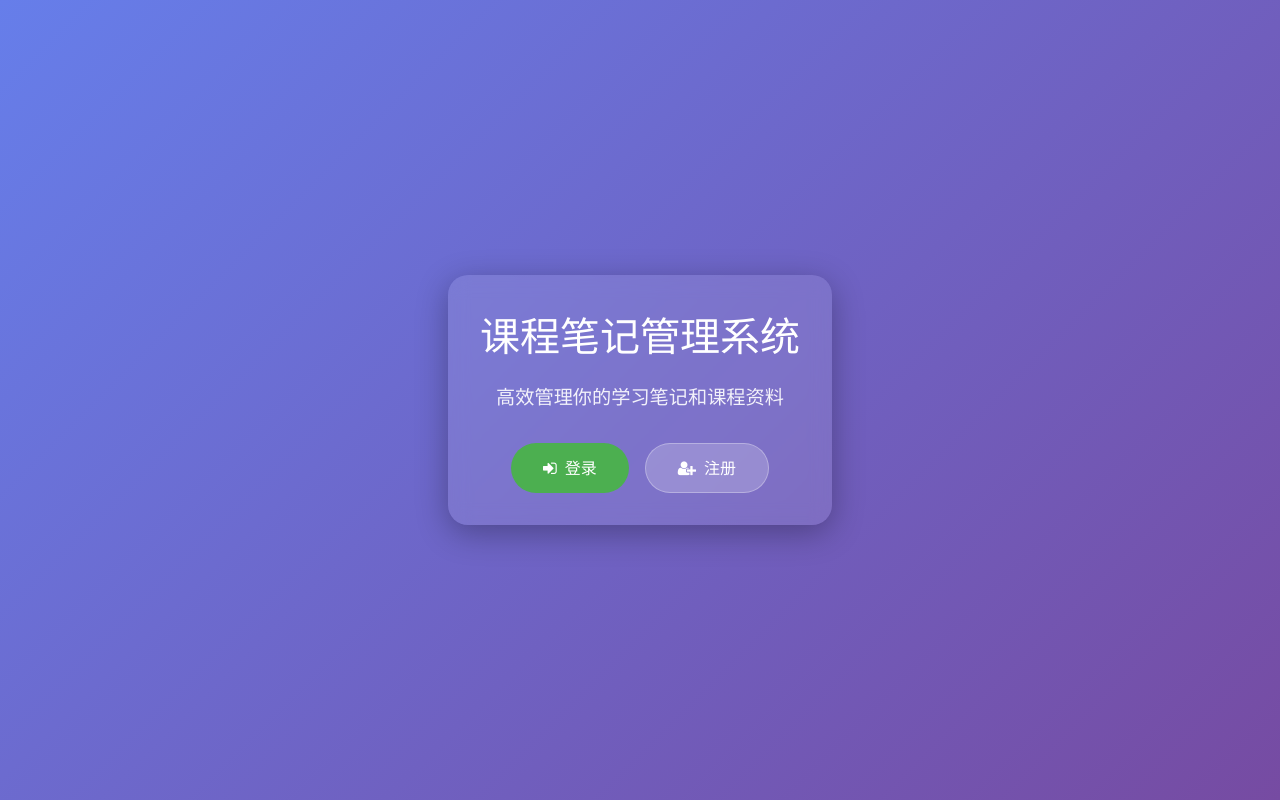
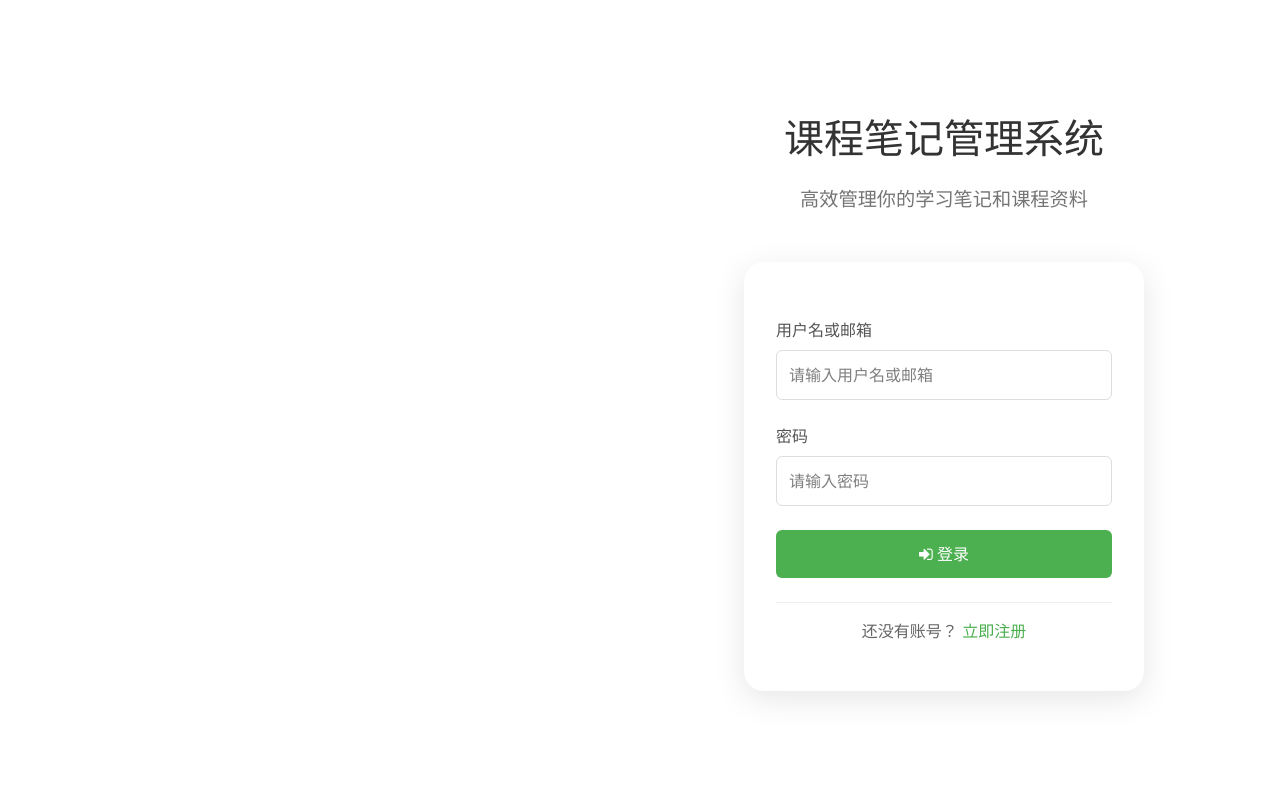
Before and after one commit to Aarayboy/PKU-Intelligence--2025, a Vue app in the folder frontend/: page / in a window 1280 px wide. Built offline with nearby package versions, Linux system fonts and the light colour scheme.

Commit message:
登录界面开发：1.增加了登录和注册界面的相互跳转 2.在登录界面添加了及时提醒 3.优化了欢迎页的UI，现在直接展示登录界面，并将背景改为了纯白色，尚有图片待添加

```diff
--- a/frontend/package.json
+++ b/frontend/package.json
@@ -14,6 +14,7 @@
   "dependencies": {
     "@tailwindcss/vite": "^4.1.14",
     "font-awesome": "^4.7.0",
+    "lucide-react": "^0.548.0",
     "tailwindcss": "^4.1.14",
     "vue": "^3.5.22"
   },
--- a/frontend/src/App.vue
+++ b/frontend/src/App.vue
@@ -49,6 +49,22 @@ onMounted(() => {
     }
   }
 });
+
+// 实现切换到注册模态框和登陆模态框
+const switchToRegister = () => {
+  showLoginModal.value = false;
+  // 延迟切换避免动画冲突
+  setTimeout(() => {
+    showRegisterModal.value = true;
+  }, 300);
+};
+
+const switchToLogin = () => {
+  showRegisterModal.value = false;
+  setTimeout(() => {
+    showLoginModal.value = true;
+  }, 300);
+};
 
 async function handleLogin(loginData) {
   try {
@@ -195,6 +211,7 @@ function CloseFileView() {
     v-else
     @show-login="showLoginModal = true"
     @show-register="showRegisterModal = true"
+    @login="handleLogin"
   />
 </template>
 
--- a/frontend/src/component/RegisterModal.vue
+++ b/frontend/src/component/RegisterModal.vue
@@ -42,7 +42,11 @@
               placeholder="请输入密码"
               minlength="6"
             >
+            <p v-if="formData.password.length > 0 && formData.password.length < 6" class="error-text">
+              密码至少需要6个字符
+            </p>
           </div>
+
 
           <div class="form-group">
             <label for="confirmPassword">确认密码</label>
@@ -53,6 +57,9 @@
               required
               placeholder="请再次输入密码"
             >
+            <p v-if="formData.confirmPassword.length > 0 && !passwordsMatch" class="error-text">
+              两次输入的密码不匹配
+            </p>
           </div>
 
           <button type="submit" class="submit-btn" :disabled="loading || !passwordsMatch">
@@ -124,6 +131,13 @@
   </script>
 
   <style scoped>
+  .error-text {
+  color: #ff4444;
+  font-size: 0.875rem;
+  margin-top: 0.25rem;
+  margin-bottom: 0;
+  }
+
   .modal-overlay {
     position: fixed;
     top: 0;
--- a/frontend/src/component/WelcomePage.vue
+++ b/frontend/src/component/WelcomePage.vue
@@ -1,118 +1,236 @@
 <template>
   <div class="login-container">
-      <div class="welcome-section">
+    <!-- 左侧留白区域 -->
+    <div class="left-space"></div>
+
+    <!-- 右侧内容区域 -->
+    <div class="right-content">
+      <!-- 标语区域（居中） -->
+      <div class="slogan">
         <h1>课程笔记管理系统</h1>
         <p>高效管理你的学习笔记和课程资料</p>
-        <div class="auth-buttons">
-          <button class="btn btn-primary" @click="$emit('show-login')">
-            <i class="fa fa-sign-in"></i> 登录
+      </div>
+
+      <!-- 直接显示登录框 -->
+      <div class="login-form-container">
+        <form @submit.prevent="handleSubmit" class="login-form">
+          <div class="form-group">
+            <label for="username">用户名或邮箱</label>
+            <input
+              id="username"
+              v-model="formData.username"
+              type="text"
+              required
+              placeholder="请输入用户名或邮箱"
+            >
+          </div>
+
+          <div class="form-group">
+            <label for="password">密码</label>
+            <input
+              id="password"
+              v-model="formData.password"
+              type="password"
+              required
+              placeholder="请输入密码"
+            >
+          </div>
+
+          <button type="submit" class="submit-btn" :disabled="loading">
+            <span v-if="loading">登录中...</span>
+            <span v-else><i class="fa fa-sign-in"></i> 登录</span>
           </button>
-          <button class="btn btn-secondary" @click="$emit('show-register')">
-            <i class="fa fa-user-plus"></i> 注册
-          </button>
+        </form>
+
+        <div class="form-footer">
+          <p>还没有账号？
+            <a href="#" @click.prevent="$emit('show-register')">立即注册</a>
+          </p>
+        </div>
       </div>
     </div>
   </div>
 </template>
 
 <script setup>
+import { ref, reactive } from 'vue';
+
 // 定义组件触发的事件
-  defineEmits(['show-login', 'show-register']);
+defineEmits(['show-login', 'show-register', 'login']);
+
+const loading = ref(false);
+const formData = reactive({
+  username: '',
+  password: ''
+});
+
+const handleSubmit = async () => {
+  if (!formData.username || !formData.password) {
+    return;
+  }
+
+  loading.value = true;
+
+  // 模拟网络请求延迟
+  await new Promise(resolve => setTimeout(resolve, 1000));
+
+  // 触发登录事件，将表单数据传递给父组件
+  $emit('login', { ...formData });
+  loading.value = false;
+
+  // 清空表单
+  formData.username = '';
+  formData.password = '';
+};
 </script>
 
 <style scoped>
 .login-container {
   min-height: 100vh;
   display: flex;
+  background: white; /* 整体白色背景 */
+}
+
+/* 左侧留白区域 - 占比50% */
+.left-space {
+  flex: 1; /* 左侧留白占一半宽度 */
+}
+
+/* 右侧内容区域 - 占比50% */
+.right-content {
+  flex: 1; /* 右侧内容占一半宽度 */
+  display: flex;
+  flex-direction: column;
   align-items: center;
   justify-content: center;
-    background: linear-gradient(135deg, #667eea 0%, #764ba2 100%);
+  padding: 2rem;
 }
 
-  .welcome-section {
+/* 标语区域（居中显示） */
+.slogan {
   text-align: center;
-    color: white;
-    padding: 2rem;
-    background: rgba(255, 255, 255, 0.1);
-    backdrop-filter: blur(10px);
-    border-radius: 20px;
-    box-shadow: 0 8px 32px rgba(0, 0, 0, 0.3);
+  margin-bottom: 3rem; /* 与下方登录框保持距离 */
 }
 
-  .welcome-section h1 {
+.slogan h1 {
   font-size: 2.5rem;
   margin-bottom: 1rem;
   font-weight: 300;
+  color: #333; /* 深色文字与白色背景对比 */
 }
 
-  .welcome-section p {
+.slogan p {
   font-size: 1.2rem;
-    margin-bottom: 2rem;
+  color: #666; /* 灰色文字 */
   opacity: 0.9;
 }
 
-  .auth-buttons {
-    display: flex;
-    gap: 1rem;
-    justify-content: center;
+/* 登录表单容器样式 */
+.login-form-container {
+  text-align: center;
+  padding: 2rem;
+  background: white;
+  border-radius: 20px;
+  box-shadow: 0 8px 32px rgba(0, 0, 0, 0.1); /* 浅灰色阴影增强立体感 */
+  width: 100%;
+  max-width: 400px; /* 限制最大宽度 */
 }
 
-  .btn {
-    padding: 0.75rem 2rem;
+/* 登录表单样式 */
+.login-form {
+  padding: 1.5rem 0;
+}
+
+.form-group {
+  margin-bottom: 1.5rem;
+  text-align: left;
+}
+
+.form-group label {
+  display: block;
+  margin-bottom: 0.5rem;
+  color: #555;
+  font-weight: 500;
+}
+
+.form-group input {
+  width: 100%;
+  padding: 0.75rem;
+  border: 1px solid #ddd;
+  border-radius: 6px;
+  font-size: 1rem;
+  transition: border-color 0.3s;
+}
+
+.form-group input:focus {
+  outline: none;
+  border-color: #4CAF50;
+}
+
+.submit-btn {
+  width: 100%;
+  padding: 0.75rem;
+  background: #4CAF50;
+  color: white;
   border: none;
-    border-radius: 50px;
+  border-radius: 6px;
   font-size: 1rem;
   cursor: pointer;
-    transition: all 0.3s ease;
+  transition: background 0.3s;
   display: flex;
   align-items: center;
+  justify-content: center;
   gap: 0.5rem;
 }
 
-  .btn-primary {
-    background: #4CAF50;
-    color: white;
+.submit-btn:hover:not(:disabled) {
+  background: #45a049;
 }
 
-  .btn-primary:hover {
-    background: #45a049;
-    transform: translateY(-2px);
+.submit-btn:disabled {
+  background: #ccc;
+  cursor: not-allowed;
 }
 
-  .btn-secondary {
-    background: rgba(255, 255, 255, 0.2);
-    color: white;
-    border: 1px solid rgba(255, 255, 255, 0.3);
+.form-footer {
+  padding: 1rem 0;
+  border-top: 1px solid #eee;
+  text-align: center;
+  color: #666;
 }
 
-  .btn-secondary:hover {
-    background: rgba(255, 255, 255, 0.3);
-    transform: translateY(-2px);
+.form-footer a {
+  color: #4CAF50;
+  text-decoration: none;
+}
+
+.form-footer a:hover {
+  text-decoration: underline;
 }
 
 /* 响应式设计 */
 @media (max-width: 768px) {
-    .welcome-section {
-      padding: 1.5rem;
-      margin: 1rem;
+  .login-container {
+    flex-direction: column; /* 小屏幕下上下布局 */
   }
 
-    .welcome-section h1 {
+  .left-space {
+    height: 100px; /* 左侧留白改为上方留白 */
+    flex: none;
+  }
+
+  .slogan h1 {
     font-size: 2rem;
   }
 
-    .welcome-section p {
+  .slogan p {
     font-size: 1rem;
   }
 
-    .auth-buttons {
-      flex-direction: column;
-      align-items: center;
-    }
-
-    .btn {
-      width: 200px;
-      justify-content: center;
+  .login-form-container {
+    padding: 1.5rem;
+    margin: 1rem;
+    width: auto;
   }
 }
 </style>
--- a/frontend/src/composables/useAuth.js
+++ b/frontend/src/composables/useAuth.js
@@ -18,8 +18,28 @@ async function login(credentials) {
 }
 
 async function register(payload) {
-  const res = await api.register({ username: payload.username, email: payload.email, password: payload.password });
+  // 1. 调用注册接口
+  const res = await api.register({
+    username: payload.username,
+    email: payload.email,
+    password: payload.password
+  });
+
+  // 2. 解析用户数据
   const user = res?.user || res;
+
+  // 3. 验证注册结果
+  if (!user) throw new Error('注册失败');
+
+  // 4. 注册成功后自动登录（更新状态和本地存储）
+  currentUser.value = { ...user };
+  isLoggedIn.value = true;
+  localStorage.setItem('currentUser', JSON.stringify(user));
+  localStorage.setItem('isLoggedIn', 'true');
+
+  // 5. 关闭注册模态框（如果打开）
+  showRegisterModal.value = false;
+
   return user;
 }
 
```
Also changed, not shown: 1 other file (tests, documents, lock files or other folders). Lines whose indentation alone changed are shown as unchanged.
